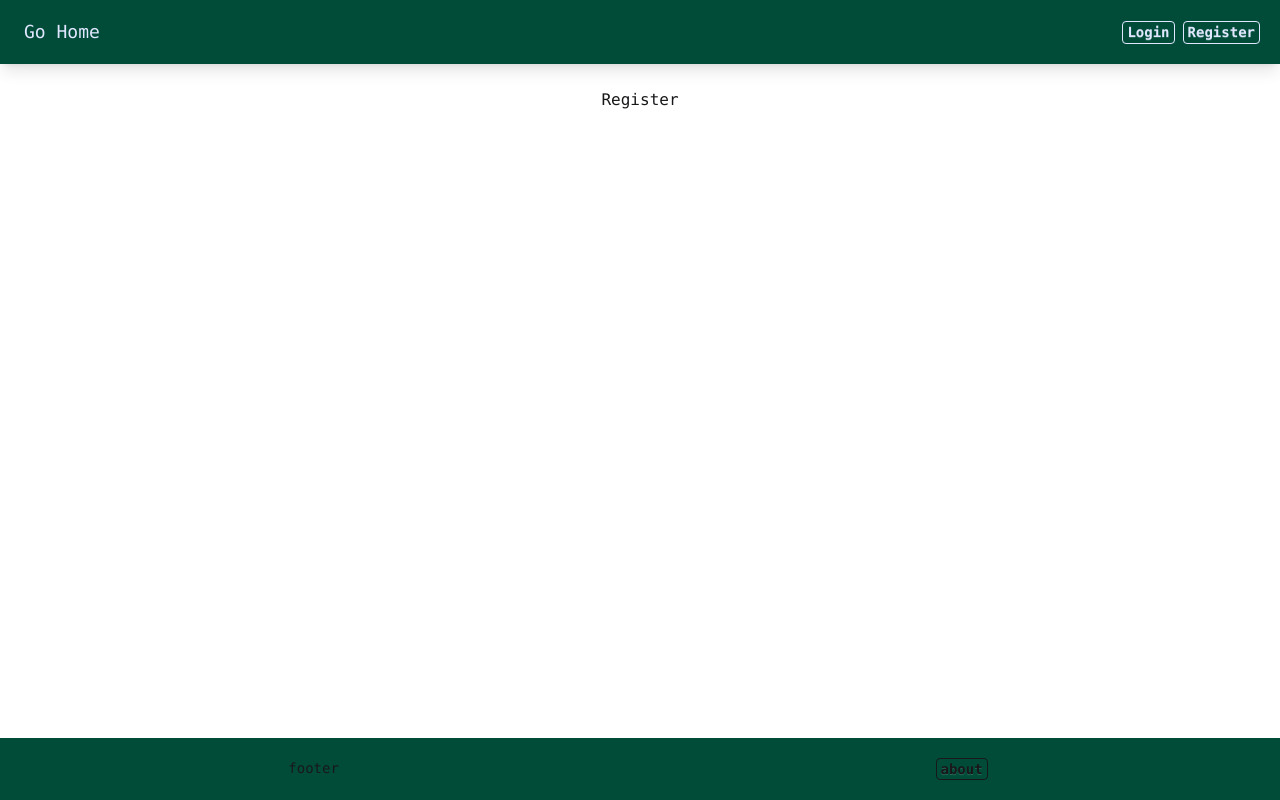
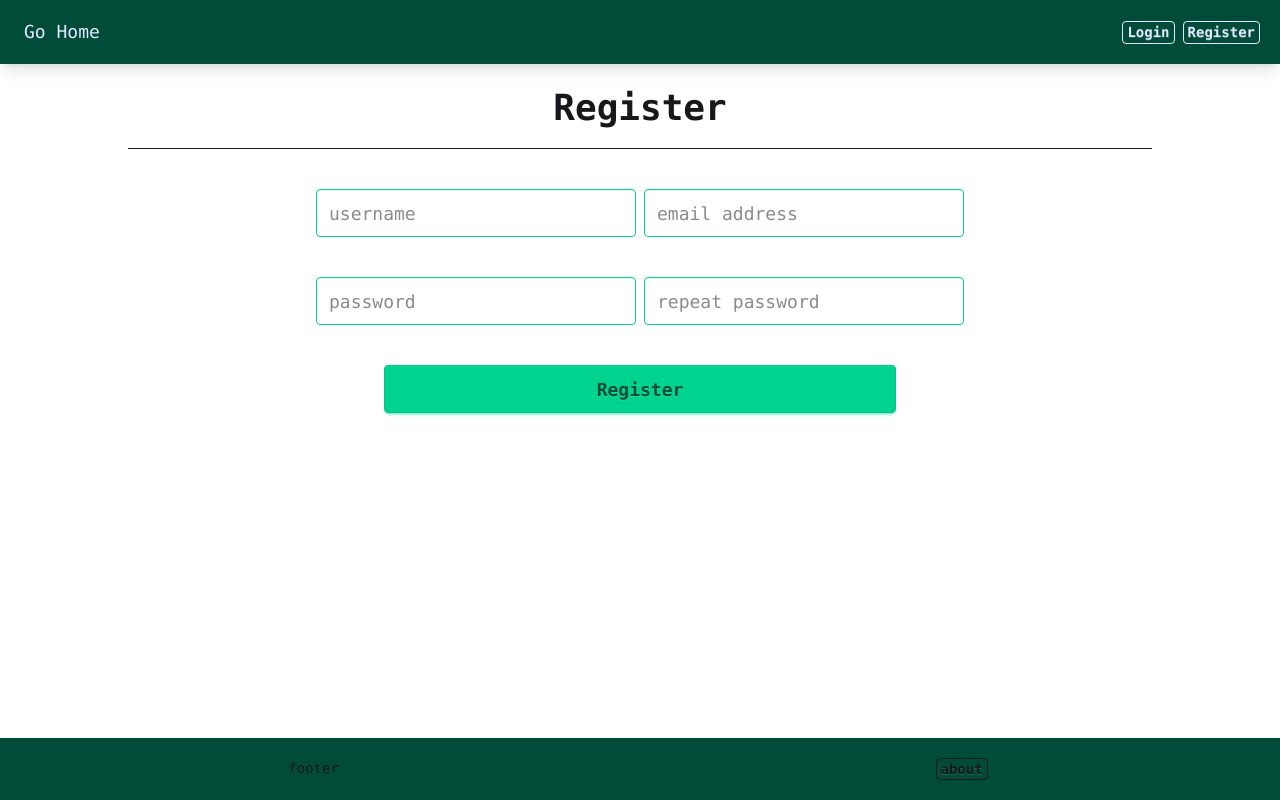
Before and after one commit to MichaelVenturi/job-tracker-app, a React app in the folder client/: page /register in a window 1280 px wide. Built offline with nearby package versions, Linux system fonts and the light colour scheme; the HTML template or start-up script is replaced by a standard one.

Commit message:
login + register ui

```diff
--- a/client/src/pages/Home.tsx
+++ b/client/src/pages/Home.tsx
@@ -1,7 +1,7 @@
 import { Link } from "react-router-dom";
 const Home = () => {
   return (
-    <div className="text-center">
+    <div className="text-center min-w-5xl">
       <h1 className="text-4xl font-bold">Welcome to the job tracker</h1>
       <hr className="my-5" />
       <p>
--- a/client/src/pages/Login.tsx
+++ b/client/src/pages/Login.tsx
@@ -1,4 +1,33 @@
+import { useState } from "react";
+import { toast } from "react-toastify";
+
 const Login = () => {
-  return <div>Login</div>;
+  const [formData, setFormData] = useState(null);
+
+  const onChange = (e) => {};
+
+  const onSubmit = (e) => {};
+
+  return (
+    <div className="text-center min-w-5xl">
+      <h1 className="text-4xl font-bold">Login</h1>
+      <hr className="my-5" />
+      <form className="flex flex-col items-center justify-center">
+        <input
+          type="email"
+          id="email"
+          className="input input-success input-lg my-5 w-[50%]"
+          placeholder="email address"
+        />
+        <input
+          type="password"
+          id="password"
+          className="input input-success input-lg my-5 w-[50%]"
+          placeholder="password"
+        />
+        <button className="btn btn-success btn-lg w-[50%] my-5">Login</button>
+      </form>
+    </div>
+  );
 };
 export default Login;
--- a/client/src/pages/Register.tsx
+++ b/client/src/pages/Register.tsx
@@ -1,4 +1,34 @@
+import { useState } from "react";
+import { toast } from "react-toastify";
+
 const Register = () => {
-  return <div>Register</div>;
+  const [formData, setFormData] = useState(null);
+
+  const onChange = (e) => {};
+
+  const onSubmit = (e) => {};
+
+  return (
+    <div className="text-center min-w-5xl">
+      <h1 className="text-4xl font-bold">Register</h1>
+      <hr className="my-5" />
+      <form className="flex flex-col items-center justify-center">
+        <div className="flex flex-row w-[75%] my-5 gap-2 justify-center">
+          <input type="text" id="name" className="input input-success input-lg" placeholder="username" />
+          <input type="email" id="email" className="input input-success input-lg" placeholder="email address" />
+        </div>
+        <div className="flex flex-row w-[75%] my-5 gap-2 justify-center">
+          <input type="password" id="password" className="input input-success input-lg" placeholder="password" />
+          <input
+            type="password"
+            id="password2"
+            className="input input-success input-lg"
+            placeholder="repeat password"
+          />
+        </div>
+        <button className="btn btn-success btn-lg w-[50%] my-5">Register</button>
+      </form>
+    </div>
+  );
 };
 export default Register;
```
